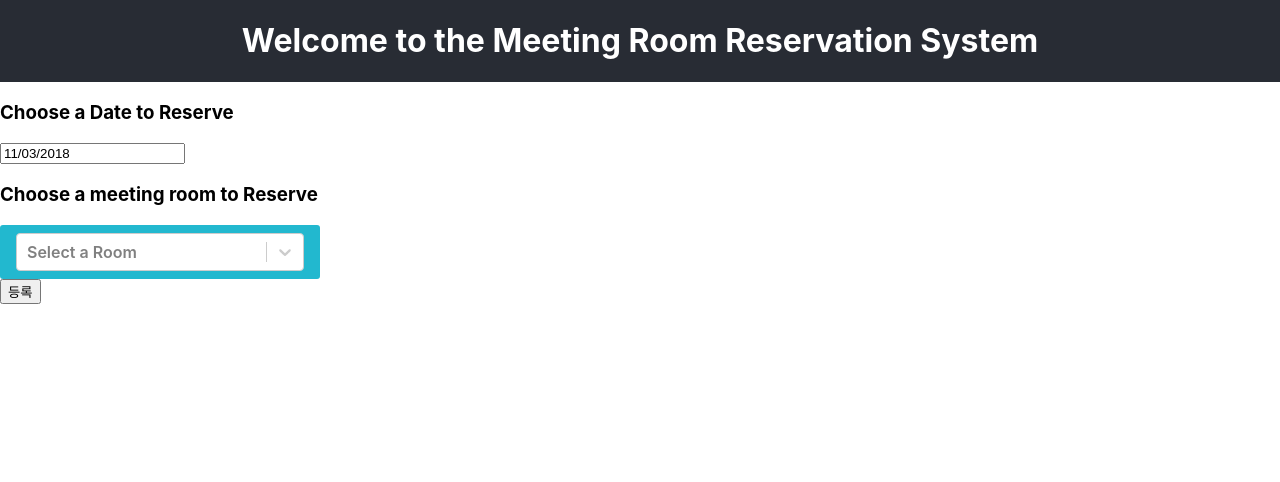
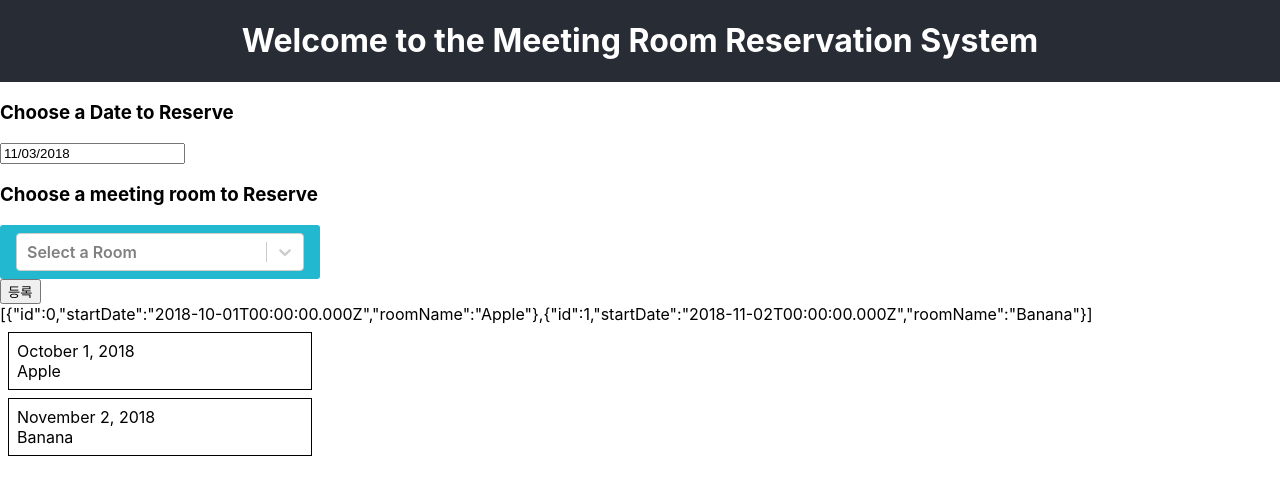
Before and after one commit to janggyver/React-MeetingRoom-Reservation, a React (Create React App) app: page / in a window 1280 px wide. Shown: the top 482 px of the page. Built offline with nearby package versions, Linux system fonts and the light colour scheme.

Commit message:
Add display reservationlists

```diff
--- a/package.json
+++ b/package.json
@@ -10,6 +10,7 @@
     "react": "^16.6.0",
     "react-datepicker": "^1.8.0",
     "react-dom": "^16.6.0",
+    "react-moment": "^0.8.3",
     "react-scripts": "2.1.1",
     "react-select": "^2.1.1",
     "react-time-range-picker": "^1.4.0"
--- a/src/App.js
+++ b/src/App.js
@@ -1,16 +1,37 @@
 import React, { Component } from 'react';
 import './App.css';
+import moment from 'moment';
 import ReservationForm from './Components/ReservationForm.js';
+import ReservationInfoList from './Components/ReservationInfoList';
 
 
 class App extends Component {
+  id = 2;
+  state = {
+    information: [
+      {
+        id:0,
+        startDate: moment("2018-10-01"),
+        roomName: 'Apple'
+      },
+      {
+        id:1,
+        startDate: moment("2018-11-02"),
+        roomName: 'Banana'
+      }
+    ]
+  };
 
   handleCreate = (data) => {
-    console.log(data+"Handle Create에서");
+    const {information} = this.state;
+    this.setState({
+      information: information.concat({id: this.id++, ...data})
+    })
   }
 
 
   render() {
+    const {information} = this.state;
     return (
       <div>
         <div className="">
@@ -20,8 +41,10 @@ class App extends Component {
               <ReservationForm
                 onCreate = {this.handleCreate}
               />
+              {JSON.stringify(information)}
             </div>
             <div>
+              <ReservationInfoList data={this.state.information} />
             </div>
 
           </section>
--- a/src/Components/ReservationForm.js
+++ b/src/Components/ReservationForm.js
@@ -7,10 +7,15 @@ import RoomSelect from './RoomSelect';
 
 class ReservationForm extends Component{
 
+    static defaultProps = {
+        onCreate: console.warn("onCreate not defined")
+    }
+
     state = {
         startDate: moment(),
         roomName: '',
     };
+
 
     handleChangeDate = (date) => {
         this.setState({
@@ -32,12 +37,11 @@ class ReservationForm extends Component{
             date:'',
             roomName: ''
         })
-        console.log("state after submission:" + this.state.startDate.format() + "Room Info"+ this.state.roomName);
+        console.log("state after submission:  " + this.state.startDate.format() + "Room Info  "+ this.state.roomName);
     }
 
   render(){
     const {startDate} = this.state;
-
     return (
       <form onSubmit = {this.handleSubmit}>
         <div>
@@ -48,11 +52,15 @@ class ReservationForm extends Component{
               onChange={this.handleChangeDate}
               value = {this.date}
             />
+            {/* <DateTimePicker className="componentOutline"
+              selected={startDate}
+              onChange={this.handleChangeDate}
+              value = {this.date}
+              showTimeSelect
+              timeIntervals={30}
+              dateFormat="LT"
+            /> */}
           </div>
-          {/* <div>{
-              this.state.startDate? this.state.startDate.format("LL") : null
-               }
-          </div> */}
 
 
           <div>
--- a/src/Components/ReservationInfo.js
+++ b/src/Components/ReservationInfo.js
@@ -0,0 +1,33 @@
+import React, {Component} from 'react';
+import moment from 'moment';
+
+class ReservationInfo extends Component {
+
+    static defaultProps = {
+        info: {
+            startDate: moment(),
+            roomName: "Room Name Reserved",
+            id: 0
+        }
+    }
+
+    render(){
+        const style = {
+            border: '1px solid black',
+            padding: '8px',
+            margin: '8px'
+        };
+
+        const {startDate, roomName, id } = this.props.info;
+
+        return(
+            <div style = {style}>
+                <div>{startDate.format("LL")}</div>
+                <div>{roomName}</div>
+            </div>
+
+        )
+    }
+}
+
+export default ReservationInfo;
--- /dev/null
+++ b/src/Components/ReservationInfoList.css
@@ -0,0 +1,28 @@
+
+  .select {
+    flex: 1; /* 버튼을 뺀 빈 공간을 모두 채워줍니다 */
+    font-size: 1.25rem;
+    outline: none;
+    border: none;
+    border-bottom: 1px solid #c5f6fa;
+  }
+
+  .selectBox {
+    flex: 0;
+    padding-top: 0.5rem;
+    padding-bottom: 0.5rem;
+    padding-left: 1rem;
+    padding-right: 1rem;
+    margin-left: 0rem;
+    background: #22b8cf;
+    border-radius: 3px;
+    color: blue;
+    font-weight: 600;
+    cursor: pointer;
+    max-width: 20rem;
+  }
+
+  .listBox {
+    cursor: pointer;
+    max-width: 20rem;
+  }
--- /dev/null
+++ b/src/Components/ReservationInfoList.js
@@ -0,0 +1,25 @@
+import React, {Component} from 'react';
+import ReservationInfo from './ReservationInfo';
+import './ReservationInfoList.css';
+
+class ReservationInfoList extends Component{
+    static defaultProps = {
+        data: []
+      }
+
+      render() {
+        const { data } = this.props;
+        const list = data.map(
+          info => (<ReservationInfo key={info.id} info={info}/>)
+        );
+
+        return (
+          <div class='listBox'>
+            {list}
+          </div>
+        );
+      }
+
+}
+
+export default ReservationInfoList;
```
Also changed, not shown: 1 other file (tests, documents, lock files or other folders).
